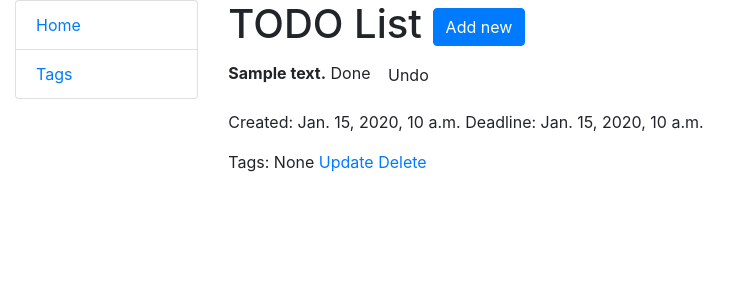
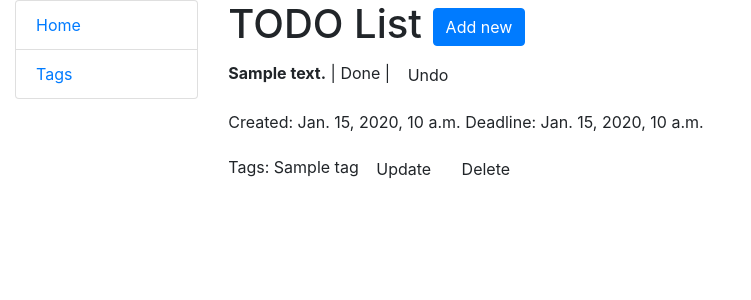
Before and after one commit to yessloss/Todo-list, a Django app: template templates/todolist_project/index.html in a window 1280 px wide. Shown: the top 300 px of the page, without its empty margins (0-751 px from the left). Run offline with Django 4.2, Linux system fonts and the light colour scheme; the template is opened without the code that fills it: values that come from a table or form of the project are taken from there, others are empty; tables that the repository leaves empty hold one stand-in row (values such as "Sample post").

Commit message:
Update tags field and add cycle in the index.html

```diff
--- a/templates/todolist_project/index.html
+++ b/templates/todolist_project/index.html
@@ -7,16 +7,20 @@
       Add new
     </a>
   </h1>
+  {% for task in task_list %}
     <p><strong>{{ task.content }}</strong>
-    {% if task.is_done %} Done
+      {% if task.is_done %} |
+        Done |
         <a href="{% url 'todolist_project:task_update' pk=task.id %}" class="btn link-to-page">Undo</a>
-    {% else %} Not done
+      {% else %} |
+        Not done |
         <a href="{% url 'todolist_project:task_update' pk=task.id %}" class="btn link-to-page">Complete</a>
       {% endif %}
     </p>
     <p>Created: {{ task.datetime }} {% if task.deadline %} Deadline: {{ task.deadline }}{% endif %}</p>
-  <p>Tags: {{ task.tags.name }}
-    <a href="{% url 'todolist_project:task_update' pk=task.id %}">Update</a>
-    <a href="{% url 'todolist_project:task_delete' pk=task.id %}">Delete</a>
+    <p>Tags: {% for tag in task.tags.all %} {{ tag.name }}{% endfor %}
+      <a href="{% url 'todolist_project:task_update' pk=task.id %}" class="btn link-to-page">Update</a>
+      <a href="{% url 'todolist_project:task_delete' pk=task.id %}" class="btn link-to-page">Delete</a>
     </p>
+  {% endfor %}
 {% endblock %}
```
Lines whose indentation alone changed are shown as unchanged.
